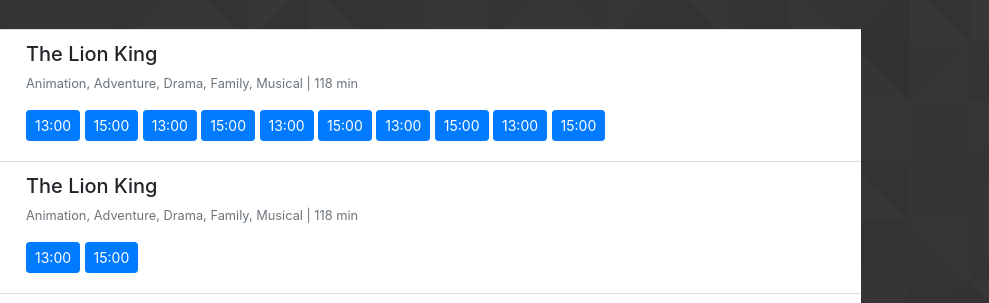
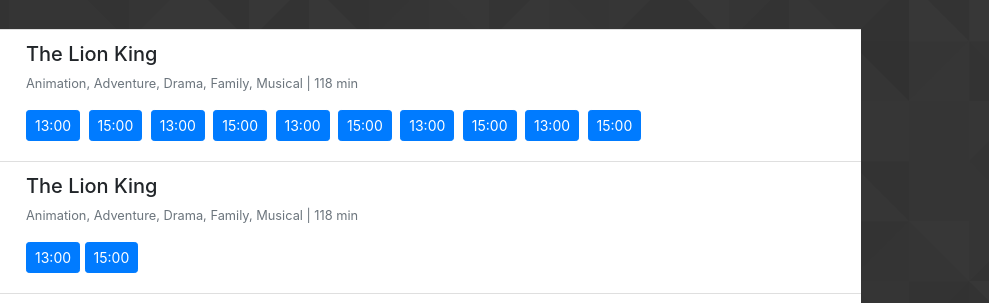
Before and after one commit to junasia/CinemaApp, a plain HTML site: page index.html in a window 1280 px wide. Shown: the part 379-682 px from the top of the page, 291-1280 px from the left. Drawn offline with nearby package versions, Linux system fonts and the light colour scheme.

Commit message:
delate inline styling

```diff
--- a/index.html
+++ b/index.html
@@ -42,7 +42,7 @@
         </div>
     </nav>
     <container class="d-flex flex-column align-items-center position-relative pb-5">
-        <div class="jumbotron pt-3 mt-3" style="width:80vw">
+        <div class="jumbotron pt-3 mt-3 width-80">
             <h1 class="display-4">Reserve now!</h1>
             <p class="lead">Everyone wants to have the best seats. Be faster and reserve it here!</p>
             <hr class="my-4">
@@ -64,7 +64,7 @@
             </form>
         </div>
 
-        <ul class="list-group list-group-flush" style="width:80vw">
+        <ul class="list-group list-group-flush width-80">
             <li class="list-group-item">
                 <div class="row">
                     <div class="col-sm-2">
@@ -73,16 +73,16 @@
                     <div class="col-sm-10">
                         <h5 class="mb-1">The Lion King</h5>
                         <p><small class="text-muted">Animation, Adventure, Drama, Family, Musical | 118 min</small></p>
-                        <a href="#" class="btn btn-primary btn-sm mb-1">13:00</a>
-                        <a href="#" class="btn btn-primary btn-sm mb-1">15:00</a>
-                        <a href="#" class="btn btn-primary btn-sm mb-1">13:00</a>
-                        <a href="#" class="btn btn-primary btn-sm mb-1">15:00</a>
-                        <a href="#" class="btn btn-primary btn-sm mb-1">13:00</a>
-                        <a href="#" class="btn btn-primary btn-sm mb-1">15:00</a>
-                        <a href="#" class="btn btn-primary btn-sm mb-1">13:00</a>
-                        <a href="#" class="btn btn-primary btn-sm mb-1">15:00</a>
-                        <a href="#" class="btn btn-primary btn-sm mb-1">13:00</a>
-                        <a href="#" class="btn btn-primary btn-sm mb-1">15:00</a>
+                        <a href="#" class="btn btn-primary btn-sm mb-1 mr-1">13:00</a>
+                        <a href="#" class="btn btn-primary btn-sm mb-1 mr-1">15:00</a>
+                        <a href="#" class="btn btn-primary btn-sm mb-1 mr-1">13:00</a>
+                        <a href="#" class="btn btn-primary btn-sm mb-1 mr-1">15:00</a>
+                        <a href="#" class="btn btn-primary btn-sm mb-1 mr-1">13:00</a>
+                        <a href="#" class="btn btn-primary btn-sm mb-1 mr-1">15:00</a>
+                        <a href="#" class="btn btn-primary btn-sm mb-1 mr-1">13:00</a>
+                        <a href="#" class="btn btn-primary btn-sm mb-1 mr-1">15:00</a>
+                        <a href="#" class="btn btn-primary btn-sm mb-1 mr-1">13:00</a>
+                        <a href="#" class="btn btn-primary btn-sm mb-1 mr-1">15:00</a>
                     </div>
                 </div>
             </li>
--- a/style.css
+++ b/style.css
@@ -4,6 +4,11 @@
   background-repeat: repeat;
   background-position: left top;
   background-attachment: fixed;
+}
+
+.width-80
+{
+  width: 80vw;
 }
 
 #priceTable{
```
Also changed, not shown: personal_info.html (+2 -2 lines), prices.html (+1 -1 lines), seats.html (+2 -2 lines).
